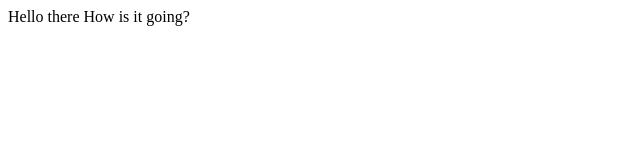
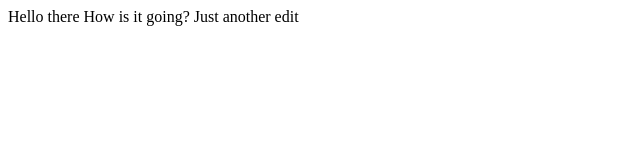
Before and after one commit to musabshak/musabshak.github.io, a plain HTML site: page index.html in a window 1280 px wide. Shown: the whole page, without its empty margins (0-640 px from the left). Drawn offline with Linux system fonts and the light colour scheme.

Commit message:
Update index.html

```diff
--- a/index.html
+++ b/index.html
@@ -9,6 +9,8 @@
 Hello there
 
   How is it going?
+
+  Just another edit
 </body>
 
 </html>
```
